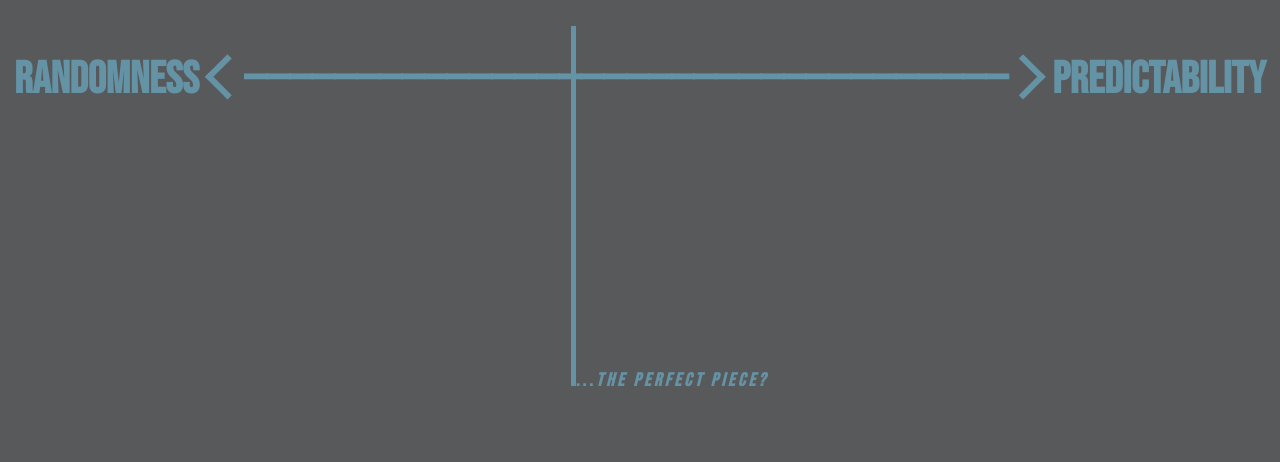
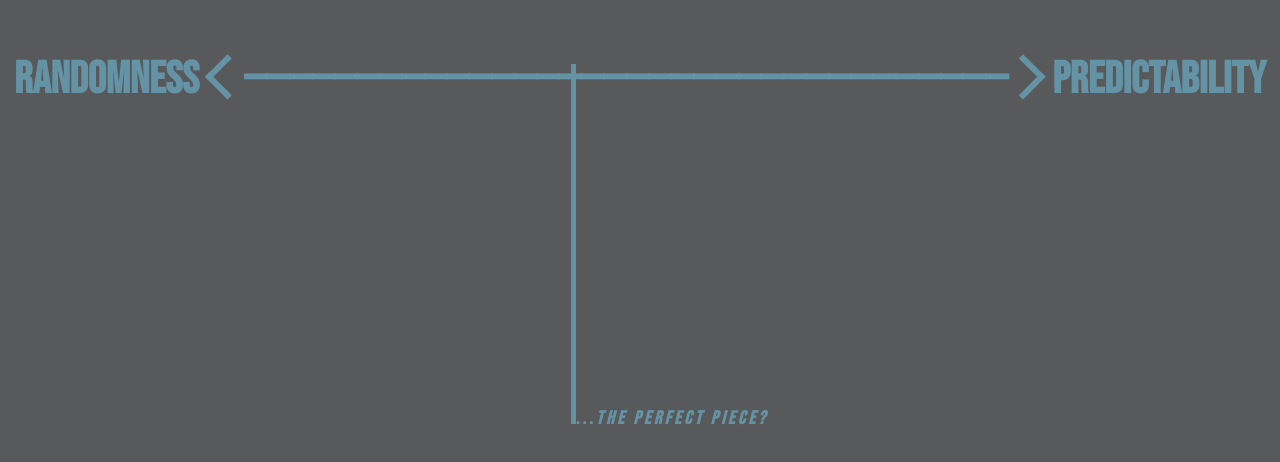
Before and after one commit to einbahnstrasse/MusicHum, a plain HTML site: page randomness.vs.noise.html in a window 1280 px wide. Drawn offline with Linux system fonts and the light colour scheme.

Commit message:
randomness chart

```diff
--- a/style.v03.css
+++ b/style.v03.css
@@ -55,7 +55,7 @@ body, p {
 
 #markee {
   position: absolute;
-  top: 2vw;
+  top: 5vw;
   left: 1vh;
   z-index: 10;
   display: flex;
```
